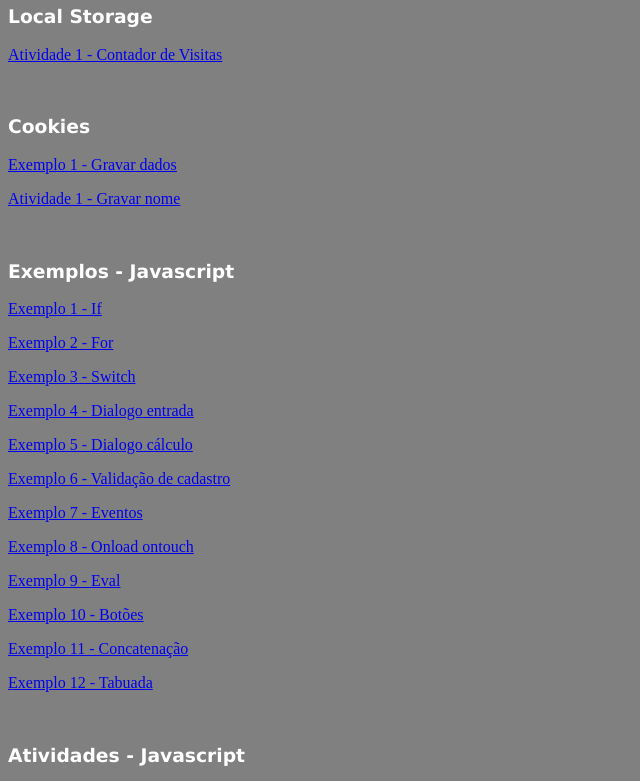
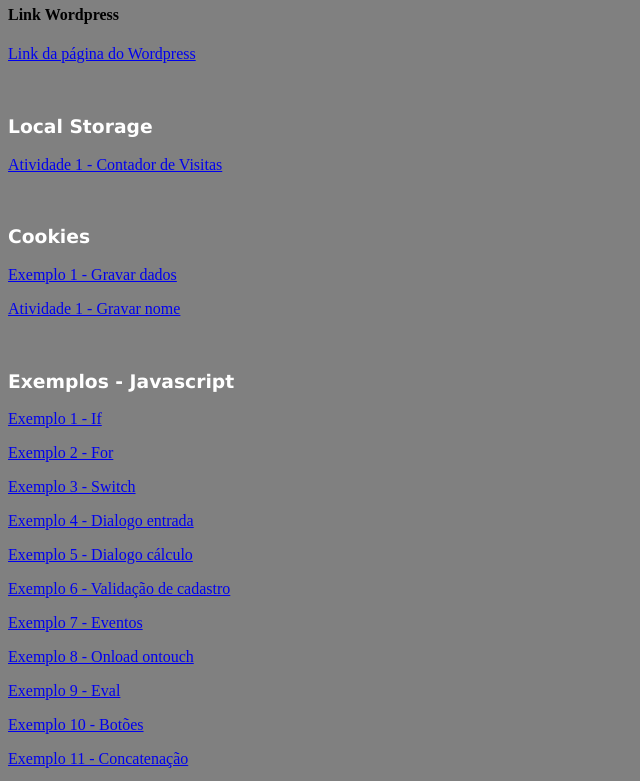
Before and after one commit to gustavopchek/pi1, a plain HTML site: page index.html in a window 1280 px wide. Shown: the part 75-856 px from the top of the page, without its empty margins (0-640 px from the left). Drawn offline with Linux system fonts and the light colour scheme.

Commit message:
Link do Wordpress

```diff
--- a/index.html
+++ b/index.html
@@ -13,6 +13,9 @@
 </style>
 <body>
 	<h1>Página Inicial</h1>
+	<h4>Link Wordpress</h4>
+	<p><a href="gustavohpk.wordpress.com">Link da página do Wordpress</a></p>
+	<br>
 	<h3>Local Storage</h3>
 	<p><a href="atividades_localstorage/atividade1.html">Atividade 1 - Contador de Visitas</a></p>
 	<br>
```
